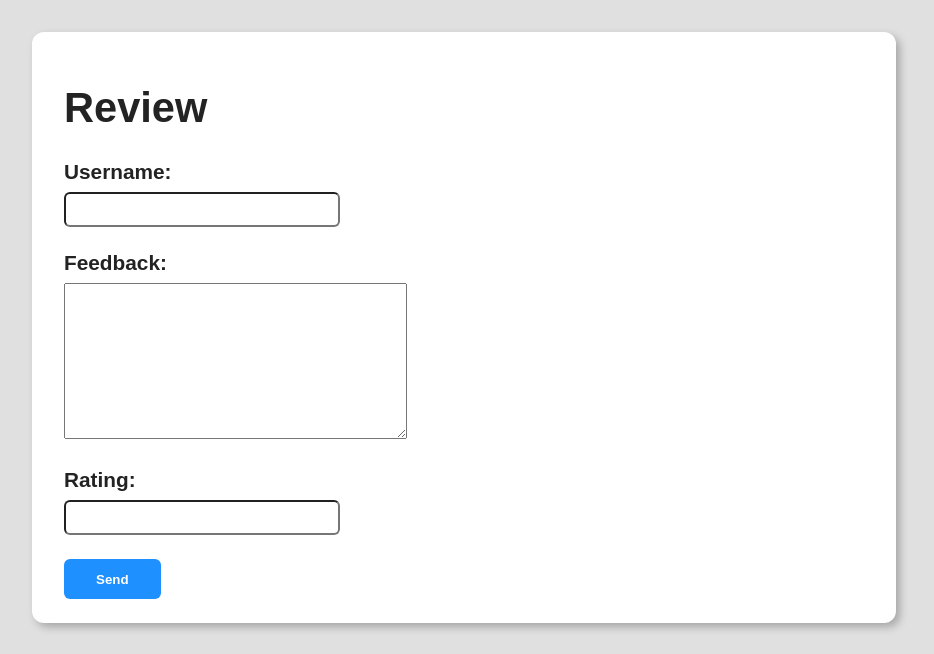
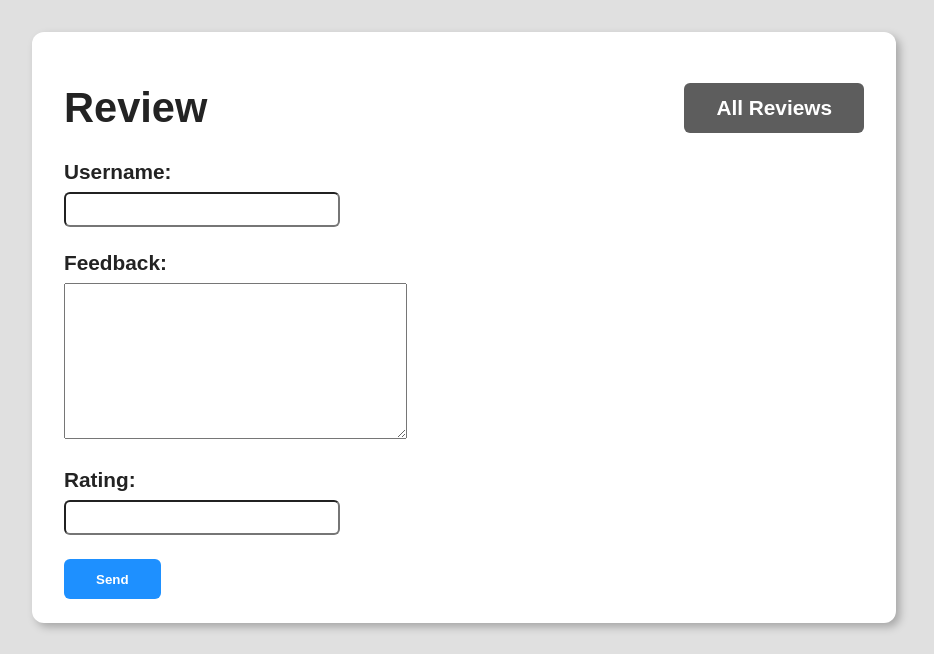
Before and after one commit to yahya-sh/feedback_django, a Django app: page / in a window 1280 px wide. Shown: the top 654 px of the page, without its empty margins (176-1110 px from the left). Run offline with Django 5.2, Linux system fonts and the light colour scheme.

Commit message:
implemented review list page

```diff
--- a/reviews/static/reviews/styles.css
+++ b/reviews/static/reviews/styles.css
@@ -6,6 +6,8 @@
     --clr-on-primary: white;
     --clr-primary-light: #45a2ff;
     --clr-primary-light-white: #eff7ff;
+    --clr-secondary: #5d5d5d;
+    --clr-secondary-light: #7f7f7f;
     --clr-error: #ff0000;
     --clr-error-light-white: #ffe8e8;
     --field-border-radius: 6px;
@@ -28,6 +30,13 @@ body{
     border-radius: 12px;
     box-shadow: 4px 4px 8px rgba(0, 0, 0, 0.26);
 }
+
+.section-header{
+    display: flex;
+    justify-content: space-between;
+    align-items: center;
+}
+
 .form-control{
     padding-bottom: 24px;
 }
@@ -65,10 +74,18 @@ body{
     outline: none;
     border-radius: var(--field-border-radius);
     cursor: pointer;
+    text-decoration: none;
 }
 
 .btn:hover{
     background: var(--clr-primary-light);
+}
+
+.btn-secondary{
+    background: var(--clr-secondary);
+}
+.btn-secondary:hover{
+    background: var(--clr-secondary-light);
 }
 
 .errors input, .errors input:focus{
--- a/reviews/templates/reviews/review.html
+++ b/reviews/templates/reviews/review.html
@@ -2,7 +2,10 @@
 
 {% block content %}
   <div class="card">
-    <h1>Review</h1>
+    <div class="section-header">
+      <h1>Review</h1>
+      <a href="{% url "review-list" %}" class="btn btn-secondary">All Reviews</a>
+    </div>
     <form method="POST">
       {% csrf_token %}
       {% for field in form %}
--- a/reviews/urls.py
+++ b/reviews/urls.py
@@ -5,4 +5,5 @@ from . import views
 urlpatterns = [
     path("", views.ReviewView.as_view(), name="review"),
     path("thank-you/", views.ThankYouView.as_view(), name="thank-you"),
+    path("all/", views.AllReviewsList.as_view(), name="review-list"),
 ]
--- a/reviews/views.py
+++ b/reviews/views.py
@@ -1,25 +1,16 @@
 from django.shortcuts import render, redirect
 from . import forms
 from django.views import View
-from django.views.generic import TemplateView
+from django.views.generic import TemplateView, ListView
 from . import models
 
 # Create your views here.
-# def review(request):
-#     form = forms.ReviewForm(request.POST if request.method == "POST" else None)
-#     if request.method == "POST":
-#         if form.is_valid():
-#             # review = models.Review(**form.cleaned_data)
-#             # review.save()
-#             form.save()
-#             return redirect("thank-you")
-#     return render(
-#         request,
-#         "reviews/review.html",
-#         {
-#             "form": form,
-#         },
-#     )
+
+
+class AllReviewsList(ListView):
+    model = models.Review
+    template_name = "reviews/list.html"
+    context_object_name = "reviews"
 
 
 class ReviewView(View):
```
Also changed, not shown: reviews/templates/reviews/list.html (added, +19 -0 lines).
